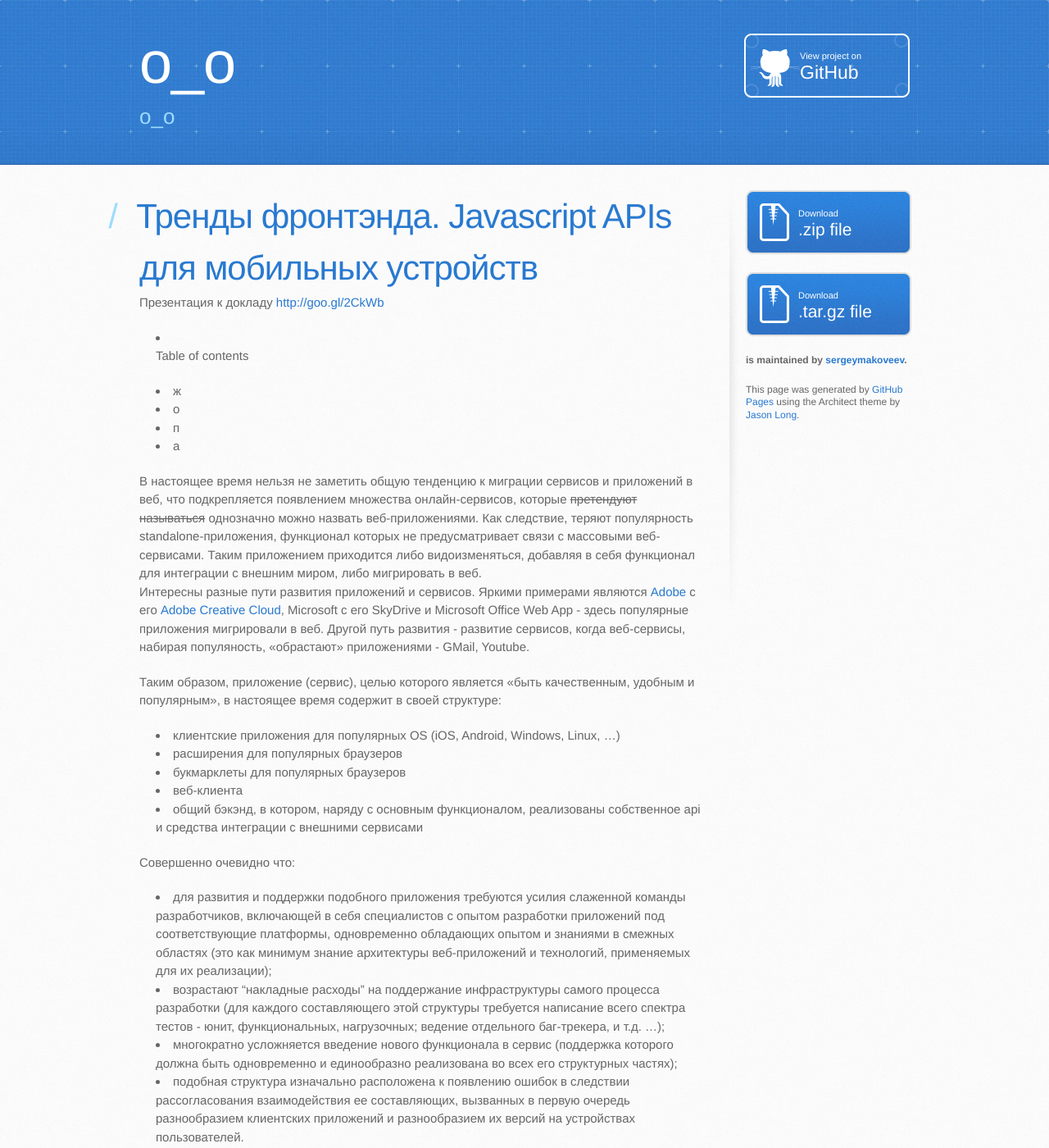
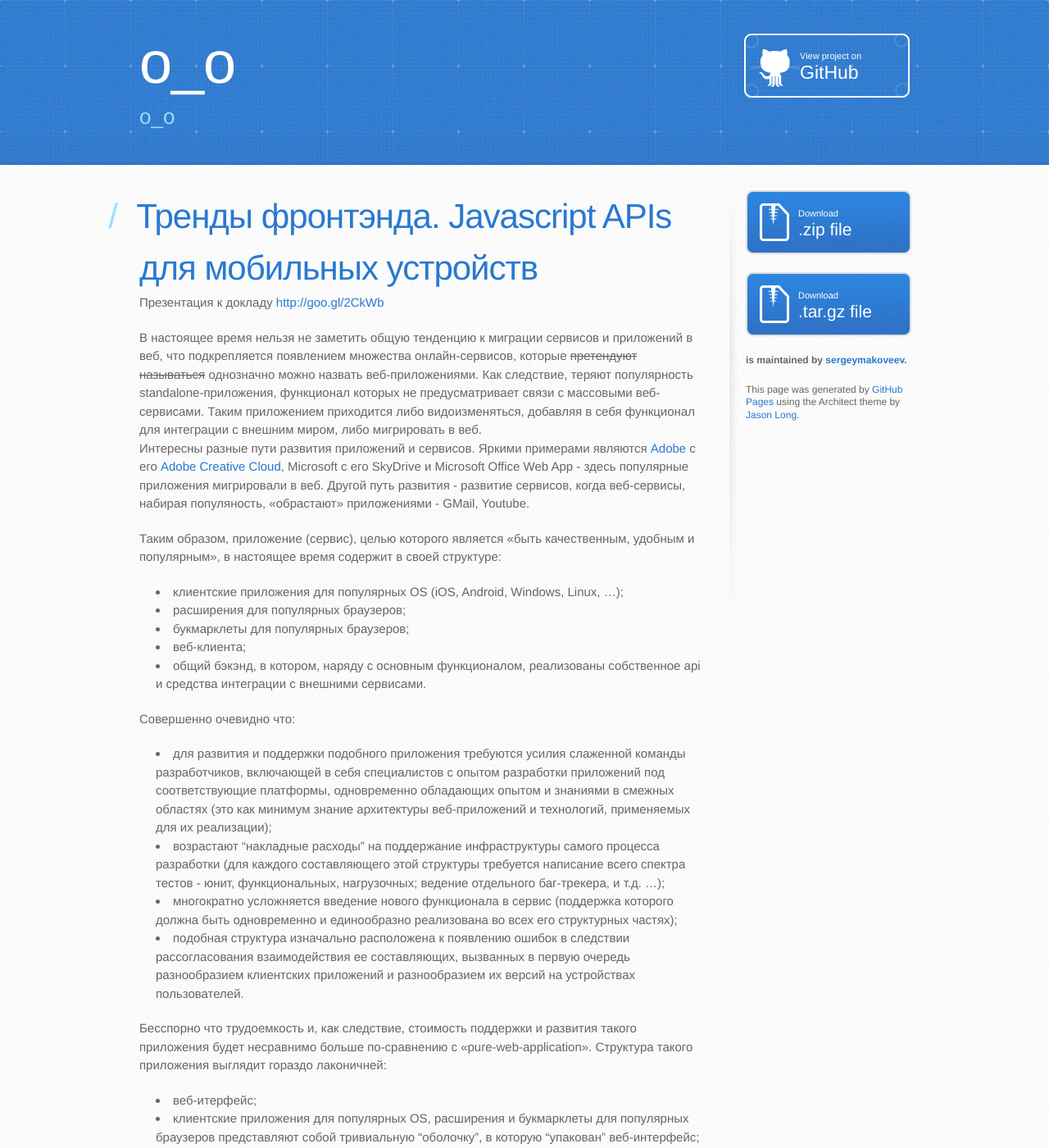
Before and after one commit to sergeymakoveev/sergeymakoveev.github.com, a Jekyll site: the page built from _posts/2013-01-16-frontend-trends.md, in a window 1280 px wide and 1400 px high. Shown: the whole window at 82% size. Built offline with Jekyll 4.4.1, drawn with Linux system fonts in a browser that asks for light colours; nearby versions of some CDN libraries; some web fonts are replaced; Markdown is read by kramdown in place of the engine named in the settings.

Commit message:
[edit] _posts/2013-01-16-frontend-trends.md

```diff
--- a/_config.yml
+++ b/_config.yml
@@ -1,2 +1,3 @@
 pygments: true
+markdown: rdiscount
 permalink: /:year/:month/:day/:title/
--- a/_posts/2013-01-16-frontend-trends.md
+++ b/_posts/2013-01-16-frontend-trends.md
@@ -13,24 +13,16 @@ tags: [js, api, js api, frontend, html, interface, mdn, mozilla, w3c]
 ---
 Презентация к докладу [http://goo.gl/2CkWb][presentation]
 
-* Table of contents
-  {:toc}
-
-+   ж
-+   о
-+   п
-+   а
-
 В настоящее время нельзя не заметить общую тенденцию к миграции сервисов и приложений в веб, что подкрепляется появлением множества онлайн-сервисов, которые <s>претендуют называться</s> однозначно можно назвать веб-приложениями. Как следствие, теряют популярность standalone-приложения, функционал которых не предусматривает связи с массовыми веб-сервисами. Таким приложением приходится либо видоизменяться, добавляя в себя функционал для интеграции с внешним миром, либо мигрировать в веб.
 Интересны разные пути развития приложений и сервисов. Яркими примерами являются [Adobe][] с его [Adobe Creative Cloud][], Microsoft с его SkyDrive и Microsoft Office Web App - здесь популярные приложения мигрировали в веб. Другой путь развития - развитие сервисов, когда веб-сервисы, набирая популяность, «обрастают» приложениями - GMail, Youtube.
 
 Таким образом, приложение (сервис), целью которого является «быть качественным, удобным и популярным», в настоящее время содержит в своей структуре:
 
-*    клиентские приложения для популярных OS (iOS, Android, Windows, Linux, ...)
-*    расширения для популярных браузеров
-*    букмарклеты для популярных браузеров
-*    веб-клиента
-*    общий бэкэнд, в котором, наряду с основным функционалом, реализованы собственное api и средства интеграции с внешними сервисами
+*   клиентские приложения для популярных OS (iOS, Android, Windows, Linux, ...);
+*   расширения для популярных браузеров;
+*   букмарклеты для популярных браузеров;
+*   веб-клиента;
+*   общий бэкэнд, в котором, наряду с основным функционалом, реализованы собственное api и средства интеграции с внешними сервисами.
 
 Совершенно очевидно что:
 
```
